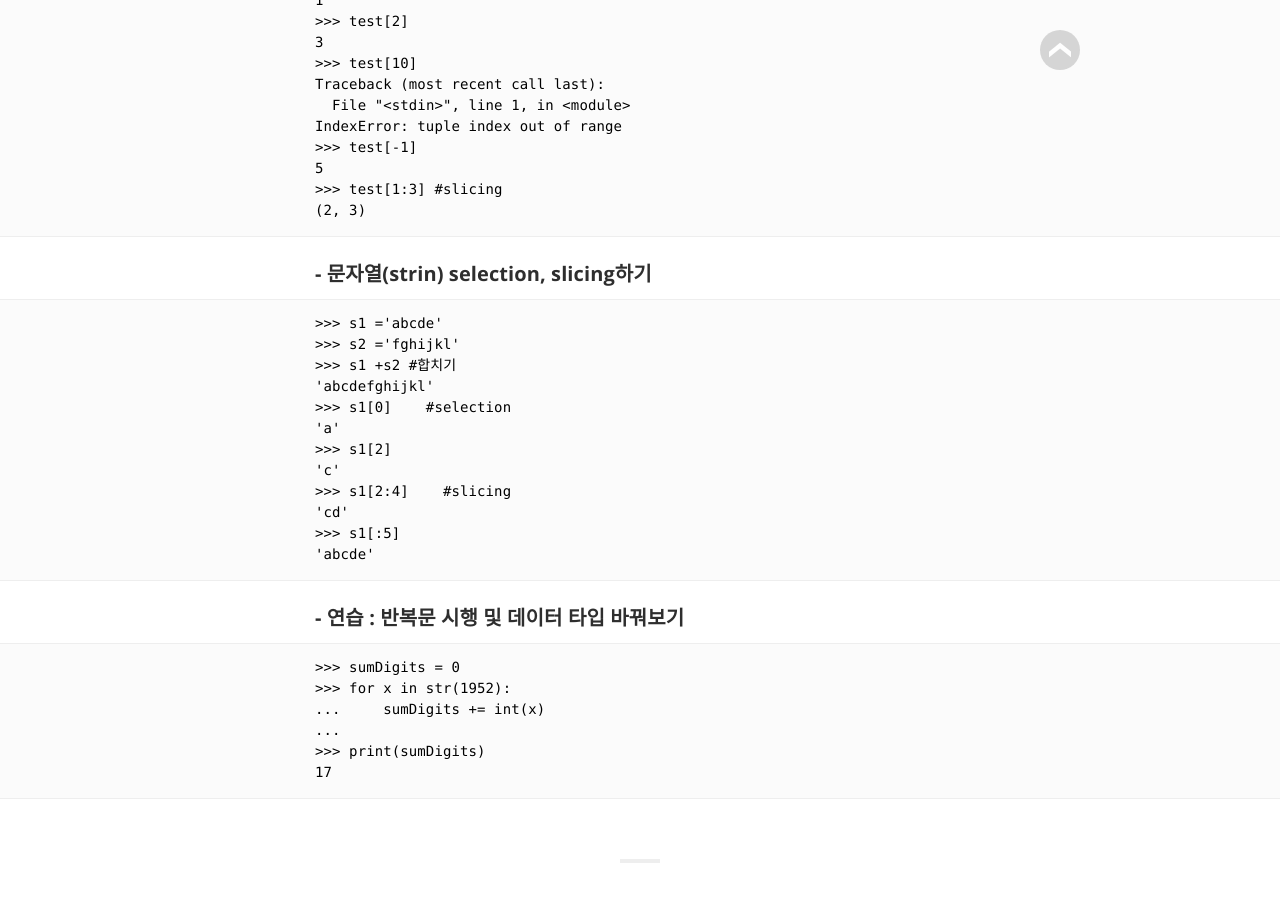
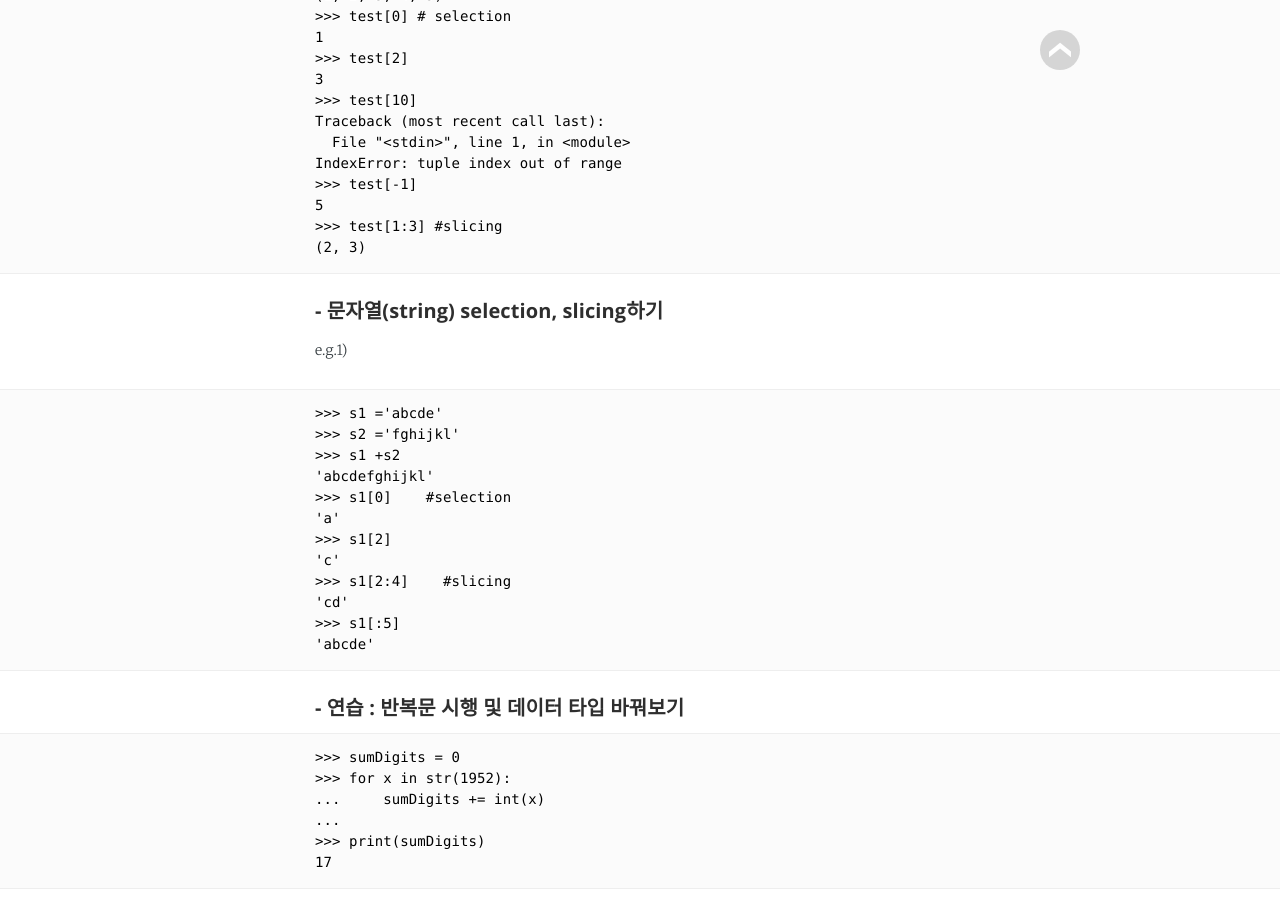
Before and after one commit to TeamLab/jekyllDecent, a Jekyll site: the page built from _posts/2018-03-30-연산자와 피연산자, 반복문, 조건문, 분기문, 그리고 공통적인 코드 패턴과 반복적인 프로그램.md, in a window 1280 px wide and 900 px high, scrolled down 4368 px. Built offline with Jekyll 4.4.1, drawn with Linux system fonts in a browser that asks for light colours; some web fonts are replaced; part of the change alters nothing that is shown; some of the changed text lies outside the part shown.

Commit message:
correct MIT lec.2 & lec.3 md

````diff
--- a/_posts/2018-03-30-연산자와 피연산자, 반복문, 조건문, 분기문, 그리고 공통적인 코드 패턴과 반복적인 프로그램.md
+++ b/_posts/2018-03-30-연산자와 피연산자, 반복문, 조건문, 분기문, 그리고 공통적인 코드 패턴과 반복적인 프로그램.md
@@ -55,18 +55,19 @@ TypeError: unsupported operand type(s) for +: 'int' and 'str'
 
 #### - 조건문 프로그램 : if문
 
-어떤 세트에 기반하여 명령문의 순서를 바꿀 수 있는 것
-
-1. 대입문 : if문 + :
+1. 대입문
+2. if문 + :
   - 콜론(:)은 명령문의 블록을 식별한다.
-3. 명령문 실행
+  - 명령문 실행
+3. else:
+  - 명령문 실행
 
 e.g.1)
 ```
->>> x=15
->>> if (x%2)*2 == x:
+>>> x=15                #1
+>>> if (x%2)*2 == x:    #2
 ...     print('Even')
-... else:
+... else:               #3
 ...     print('odd')
 ...
 odd
@@ -141,12 +142,12 @@ IndexError: tuple index out of range
 >>> test[1:3] #slicing
 (2, 3)
 ```
-#### - 문자열(strin) selection, slicing하기
-
+#### - 문자열(string) selection, slicing하기
+e.g.1)
 ```
 >>> s1 ='abcde'
 >>> s2 ='fghijkl'
->>> s1 +s2 #합치기
+>>> s1 +s2
 'abcdefghijkl'
 >>> s1[0]    #selection
 'a'
````
